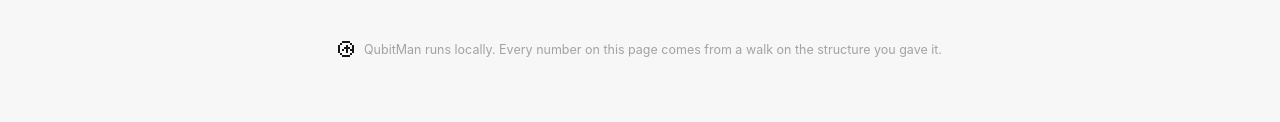
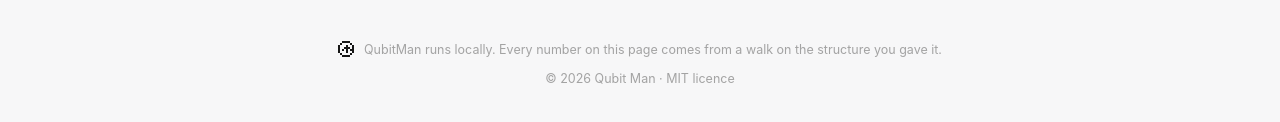
Before and after one commit to QubitMan-hub/CTQW-Noise_Assisted-Allosteric_Finding, a plain HTML site: page web/static/index.html in a window 1280 px wide. Shown: the part 1060-1182 px from the top of the page. Drawn offline with Linux system fonts and the light colour scheme; no server answers.

Commit message:
MIT licence, citation file and copyright notice for Qubit Man
Co-Authored-By: Claude Opus 5.5 <noreply@anthropic.com>
Claude-Session: https://claude.ai/code/session_01Ghkpb9cDS8f3FHonbzdFeu

```diff
--- a/web/static/index.html
+++ b/web/static/index.html
@@ -221,6 +221,7 @@
     <footer class="foot">
       <svg class="px-icon" data-icon="qubit" aria-hidden="true"></svg>
       <span>QubitMan runs locally. Every number on this page comes from a walk on the structure you gave it.</span>
+      <span class="foot-copy">© 2026 Qubit Man · MIT licence</span>
     </footer>
   </main>
   <div class="tooltip" id="tooltip" role="tooltip" hidden></div>
--- a/web/static/style.css
+++ b/web/static/style.css
@@ -466,7 +466,8 @@ body { transition: background-color 200ms ease, color 200ms ease; }
 .fact { margin: 16px 0 0; min-height: 3em; color: var(--ink-2); font-size: 13.5px; transition: opacity 300ms ease; }
 .fact::before { content: "did you know  "; font: 600 11px var(--mono); color: var(--muted); letter-spacing: .04em; }
 
-.foot { display: flex; align-items: center; justify-content: center; gap: 10px; }
+.foot { display: flex; align-items: center; justify-content: center; gap: 10px; flex-wrap: wrap; }
+.foot-copy { flex-basis: 100%; }
 
 @media (max-width: 640px) {
   .brand { gap: 14px; align-items: flex-start; }
```
Also changed, not shown: 3 other files.
